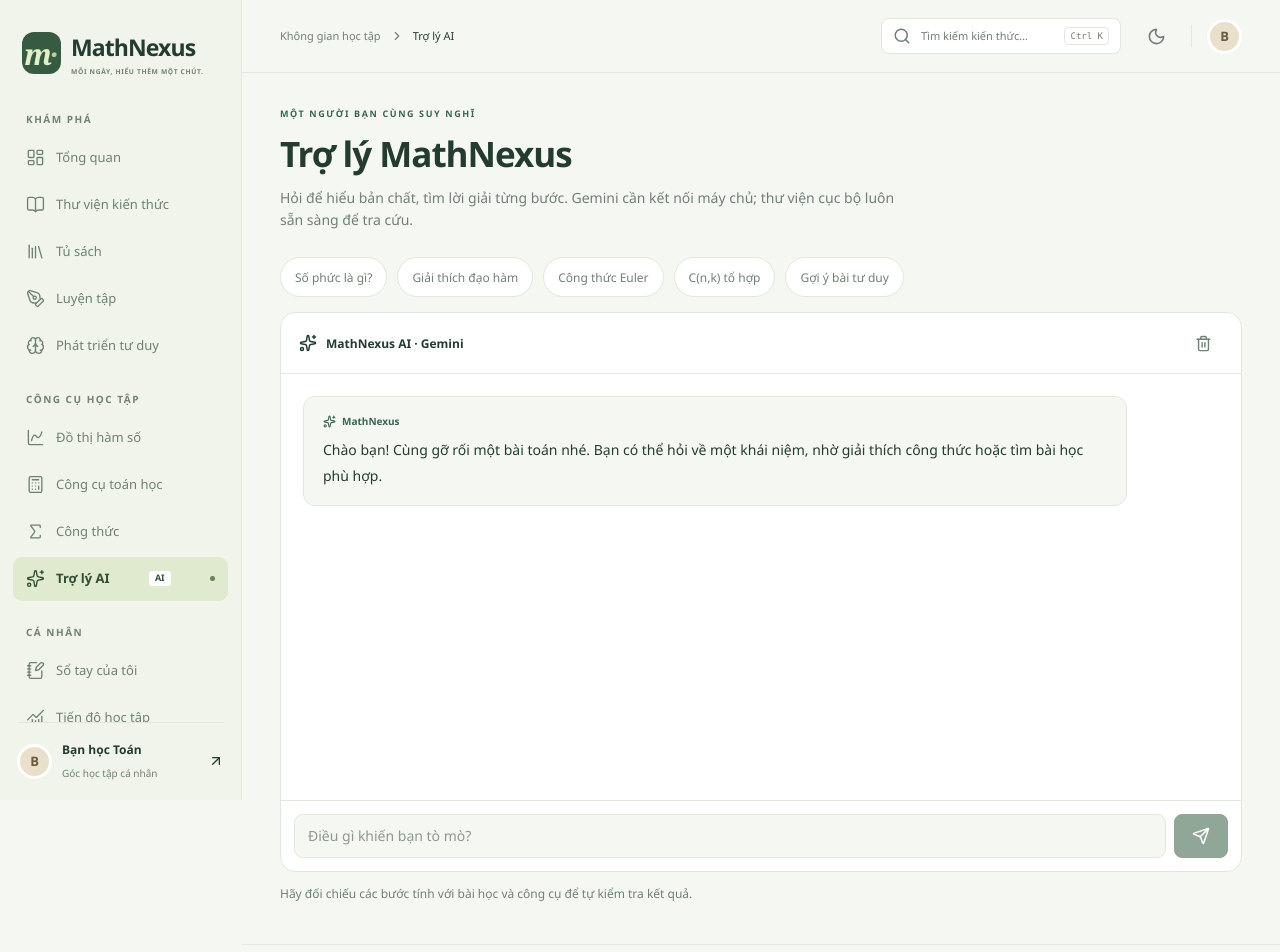
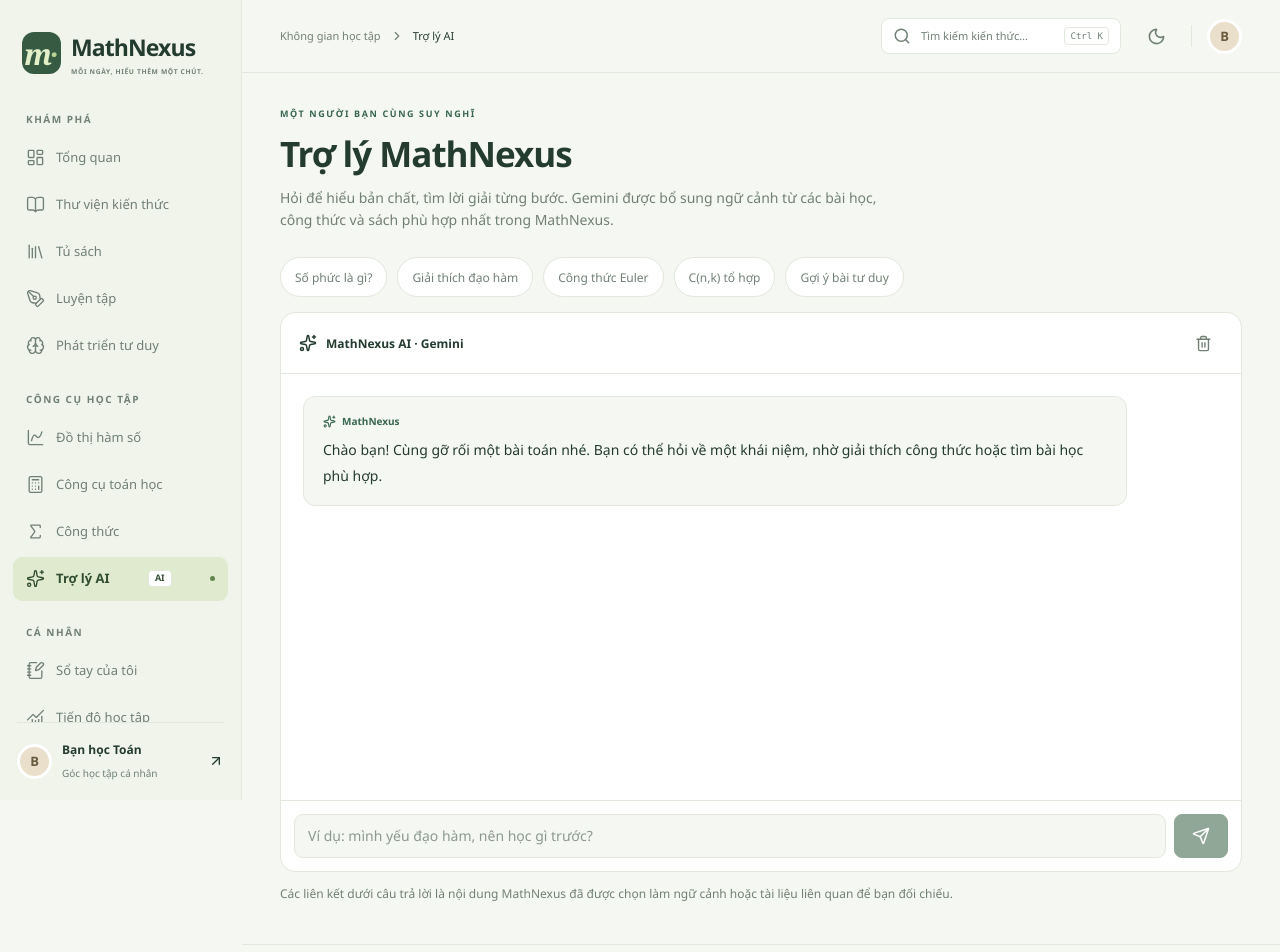
Before and after one commit to koko999-tien/mathnexus, a React (Vite) app: page /ai in a window 1280 px wide. Shown: the top 952 px of the page. Built offline with nearby package versions, Linux system fonts and the light colour scheme.

Commit message:
Ground Gemini with ranked MathNexus knowledge

```diff
--- a/src/pages/AI.tsx
+++ b/src/pages/AI.tsx
@@ -1,10 +1,7 @@
 import { useEffect, useRef, useState } from 'react';
-import { Link } from 'react-router-dom';
+import { Link, useSearchParams } from 'react-router-dom';
 import { Send, Sparkles, BookOpen, Trash2, ArrowUpRight } from 'lucide-react';
-import { LESSONS } from '../data/lessons';
-import { BOOKS } from '../data/books';
-import { FORMS } from '../data/formulas';
-import { normalizeSearch } from '../utils/search';
+import { buildKnowledgeContext } from '../utils/knowledgeSearch';
 import { ChatText } from '../components/ui/ChatText';
 
 interface Message {
@@ -58,36 +55,6 @@ function loadConversation(): Message[] {
   }
 }
 
-function localContext(query: string) {
-  const q = normalizeSearch(query);
-  const matches = (title: string) => {
-    const normalized = normalizeSearch(title);
-    return q.length > 1 && (q.includes(normalized) || normalized.includes(q));
-  };
-  const chunks: string[] = [];
-  const links: { to: string; label: string }[] = [];
-  const lesson = LESSONS.find(item => matches(item.t)) || LESSONS.find(item => matches(item.cat));
-  if (lesson) {
-    chunks.push(`${lesson.t}\n${lesson.txt.replace(/<[^>]+>/g, ' ').replace(/\s+/g, ' ').trim()}`);
-    links.push({ to: `/lesson/${lesson.id}`, label: lesson.t });
-  }
-  const formula = FORMS.find(item => matches(item.name) || item.q.some(keyword => keyword.length > 1 && q.includes(normalizeSearch(keyword))));
-  if (formula) {
-    chunks.push(`${formula.name}: ${formula.what}\n$$${formula.expr}$$\nVí dụ: ${formula.ex}`);
-    links.push({ to: `/formula/${formula.id}`, label: formula.name });
-  }
-  const book = BOOKS.find(item => matches(item.t));
-  if (book) {
-    chunks.push(`${book.t}: ${book.why}`);
-    links.push({ to: `/book/${book.id}`, label: book.t });
-  }
-  if (q.includes('tu duy')) {
-    chunks.push('Hãy thử một bài toán suy luận trong mục Phát triển tư duy. Bạn có thể tự tìm lời giải trước khi mở gợi ý.');
-    links.push({ to: '/think', label: 'Khám phá bài tư duy' });
-  }
-  return { text: chunks.join('\n\n'), links };
-}
-
 function friendlyGeminiError(payload: GeminiPayload, status: number): string {
   const code = typeof payload.code === 'string' ? payload.code : '';
   const upstreamStatus = typeof payload.upstreamStatus === 'number' ? payload.upstreamStatus : null;
@@ -101,8 +68,9 @@ function friendlyGeminiError(payload: GeminiPayload, status: number): string {
 }
 
 export default function AI() {
+  const [searchParams] = useSearchParams();
   const [messages, setMessages] = useState<Message[]>(loadConversation);
-  const [input, setInput] = useState('');
+  const [input, setInput] = useState(() => searchParams.get('q')?.slice(0, 12000) || '');
   const [loading, setLoading] = useState(false);
   const scrollRef = useRef<HTMLDivElement>(null);
   const controllerRef = useRef<AbortController | null>(null);
@@ -134,7 +102,7 @@ export default function AI() {
     if (!text || busy.current) return;
 
     busy.current = true;
-    const context = localContext(text);
+    const context = buildKnowledgeContext(text, 5);
     const controller = new AbortController();
     controllerRef.current = controller;
     const timer = window.setTimeout(() => controller.abort('timeout'), 30000);
@@ -186,6 +154,7 @@ export default function AI() {
           source: 'gemini',
           model: typeof payload.model === 'string' ? payload.model : undefined,
           fallbackUsed: payload.fallbackUsed === true,
+          links: context.links,
         },
       ]);
     } catch (error) {
@@ -202,7 +171,7 @@ export default function AI() {
         {
           role: 'bot',
           source: 'local',
-          text: `${detail}\n\n${context.text || 'Thư viện chưa tìm thấy câu trả lời cho câu hỏi này. Thử tìm theo tên khái niệm như “đạo hàm”, “số phức” hoặc “tổ hợp”.'}`,
+          text: `${detail}\n\n${context.text || 'Thư viện chưa tìm thấy nội dung liên quan. Bạn có thể thử hỏi theo tên khái niệm, chủ đề hoặc mục tiêu học.'}`,
           links: context.links,
         },
       ]);
@@ -213,11 +182,11 @@ export default function AI() {
     }
   };
 
-  return <section className="page-enter"><div className="page-header"><p className="eyebrow">MỘT NGƯỜI BẠN CÙNG SUY NGHĨ</p><h1>Trợ lý MathNexus</h1><p>Hỏi để hiểu bản chất, tìm lời giải từng bước. Gemini cần kết nối máy chủ; thư viện cục bộ luôn sẵn sàng để tra cứu.</p></div><div className="filter-row">{QUICK.map(question => <button className="filter-chip" key={question} onClick={() => void send(question)} disabled={loading}>{question}</button>)}</div>
+  return <section className="page-enter"><div className="page-header"><p className="eyebrow">MỘT NGƯỜI BẠN CÙNG SUY NGHĨ</p><h1>Trợ lý MathNexus</h1><p>Hỏi để hiểu bản chất, tìm lời giải từng bước. Gemini được bổ sung ngữ cảnh từ các bài học, công thức và sách phù hợp nhất trong MathNexus.</p></div><div className="filter-row">{QUICK.map(question => <button className="filter-chip" key={question} onClick={() => void send(question)} disabled={loading}>{question}</button>)}</div>
     <div className="chat-panel"><div className="chat-header"><span><Sparkles size={18} />MathNexus AI · Gemini</span><button className="icon-button" aria-label="Xóa cuộc trò chuyện" disabled={loading} onClick={clearConversation}><Trash2 size={17} /></button></div><div className="chat-messages" ref={scrollRef} role="log" aria-label="Cuộc trò chuyện" aria-live="polite">{messages.map((message, i) => <div key={i} className={`chat-message ${message.role}`}>
       {message.role === 'bot' && <span className="chat-source">{message.source === 'local' ? <><BookOpen size={13} />Tra cứu cục bộ · Không phải câu trả lời từ Gemini</> : <><Sparkles size={13} />{message.source === 'gemini' ? `Gemini${message.model ? ` · ${message.model}` : ''}${message.fallbackUsed ? ' · dự phòng' : ''}` : 'MathNexus'}</>}</span>}
       <div className="chat-text"><ChatText text={message.text} /></div>{!!message.links?.length && <div className="chat-links">{message.links.map(link => <Link key={link.to} to={link.to}>{link.label}<ArrowUpRight size={13} /></Link>)}</div>}
-    </div>)}{loading && <div className="chat-message bot" role="status"><span className="chat-source"><Sparkles size={13} />Gemini đang suy nghĩ…</span><button className="text-link" onClick={() => { controllerRef.current?.abort(); busy.current = false; setLoading(false); }}>Dừng trả lời</button></div>}</div>
-      <form className="chat-input" onSubmit={event => { event.preventDefault(); void send(input); }}><input aria-label="Câu hỏi cho trợ lý" value={input} onChange={e => setInput(e.target.value)} maxLength={12000} disabled={loading} placeholder="Điều gì khiến bạn tò mò?" autoComplete="off" /><button type="submit" aria-label="Gửi câu hỏi" className="button button-dark" disabled={loading || !input.trim()}><Send size={18} /></button></form>
-    </div><p className="helper-text mt-3">Hãy đối chiếu các bước tính với bài học và công cụ để tự kiểm tra kết quả.</p></section>;
+    </div>)}{loading && <div className="chat-message bot" role="status"><span className="chat-source"><Sparkles size={13} />Gemini đang suy nghĩ và tra cứu MathNexus…</span><button className="text-link" onClick={() => { controllerRef.current?.abort(); busy.current = false; setLoading(false); }}>Dừng trả lời</button></div>}</div>
+      <form className="chat-input" onSubmit={event => { event.preventDefault(); void send(input); }}><input aria-label="Câu hỏi cho trợ lý" value={input} onChange={event => setInput(event.target.value)} maxLength={12000} disabled={loading} placeholder="Ví dụ: mình yếu đạo hàm, nên học gì trước?" autoComplete="off" /><button type="submit" aria-label="Gửi câu hỏi" className="button button-dark" disabled={loading || !input.trim()}><Send size={18} /></button></form>
+    </div><p className="helper-text mt-3">Các liên kết dưới câu trả lời là nội dung MathNexus đã được chọn làm ngữ cảnh hoặc tài liệu liên quan để bạn đối chiếu.</p></section>;
 }
```
